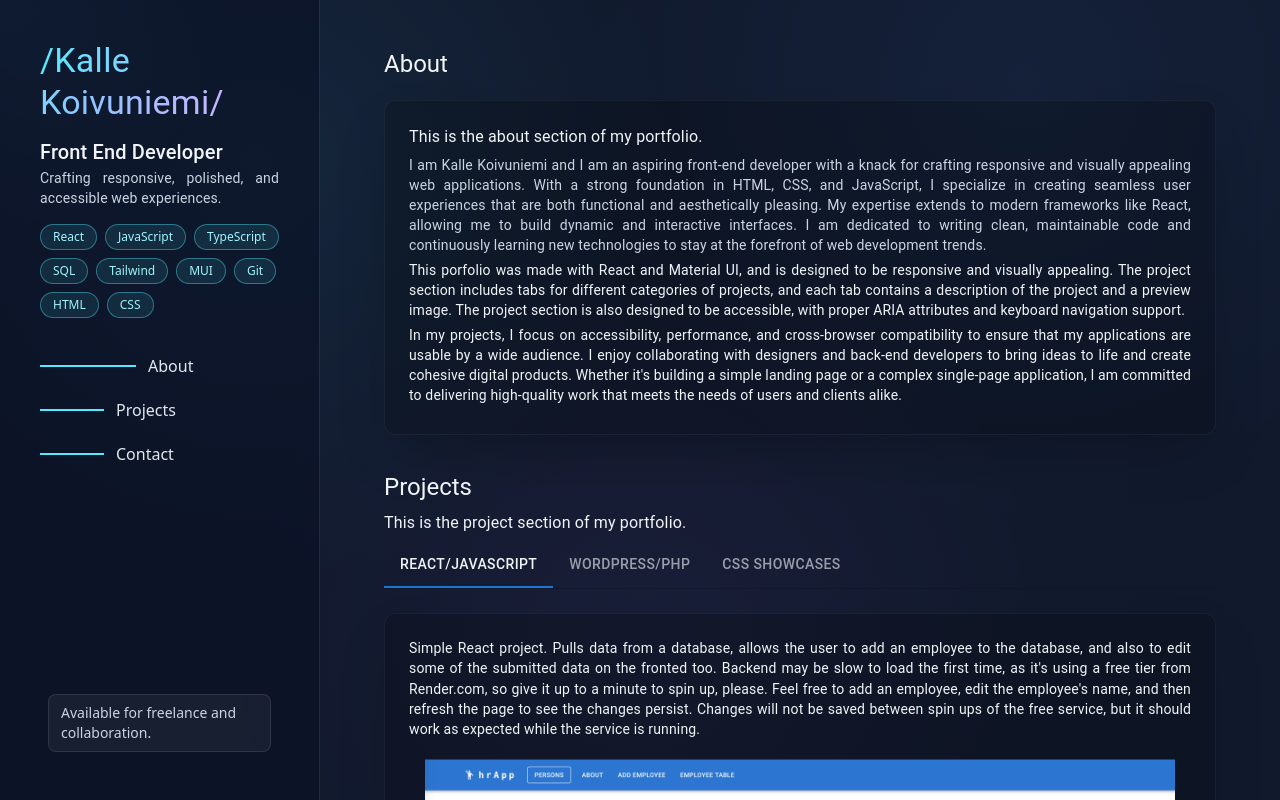
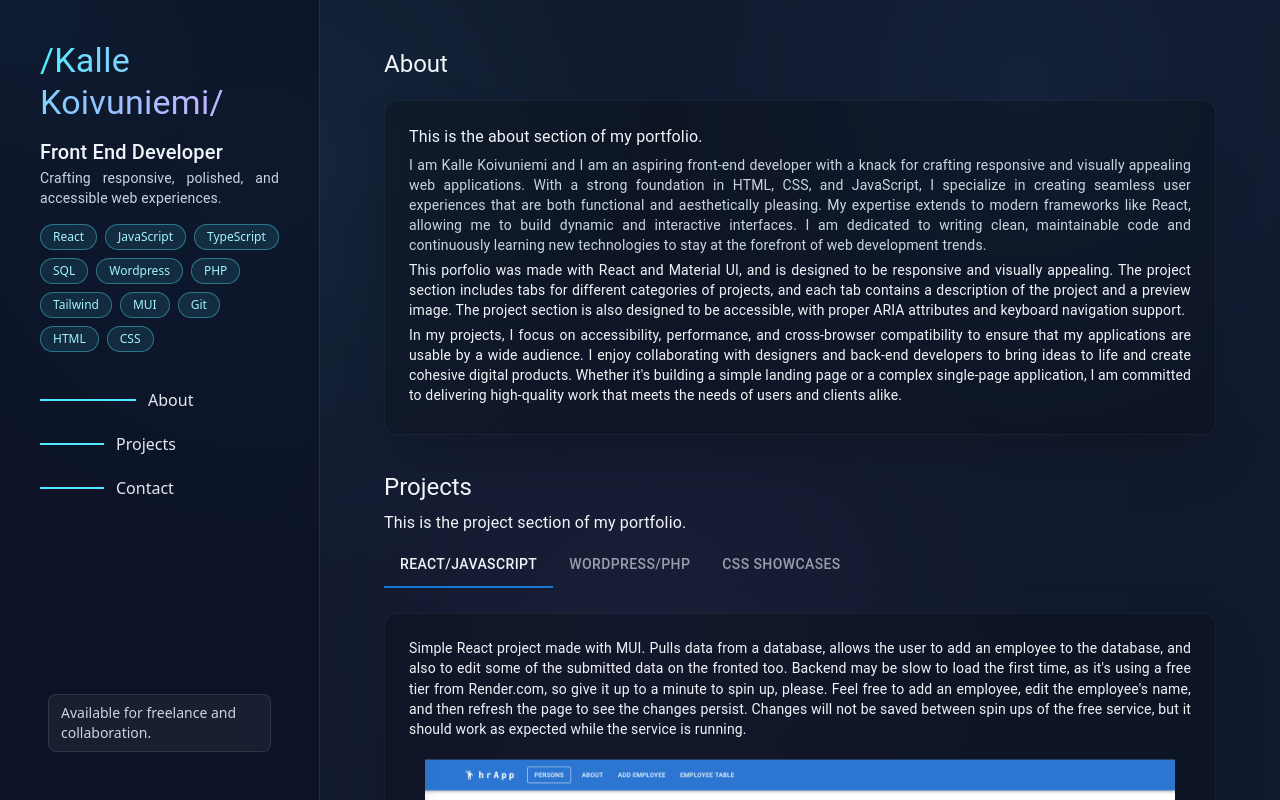
Before and after one commit to kmk9000/portfolio.v2, a React (Vite) app: page / in a window 1280 px wide. Built offline with nearby package versions, Linux system fonts and the light colour scheme.

Commit message:
header skills link to tab directly

```diff
--- a/src/components/Header.jsx
+++ b/src/components/Header.jsx
@@ -33,12 +33,23 @@ export default function Header({ activeSection, setActiveSection }) {
     "JavaScript",
     "TypeScript",
     "SQL",
+    "Wordpress",
+    "PHP",
     "Tailwind",
     "MUI",
     "Git",
     "HTML",
     "CSS",
   ];
+  const skillTargetByName = {
+    React: "#projects-react",
+    JavaScript: "#projects-react",
+    MUI: "#projects-react",
+    Wordpress: "#projects-wordpress",
+    PHP: "#projects-wordpress",
+    HTML: "#projects-css",
+    CSS: "#projects-css",
+  };
   const navLinkClass =
     "group flex items-center gap-3 text-slate-200 transition-colors duration-300 hover:text-cyan-300";
   const navLineClass =
@@ -77,12 +88,14 @@ export default function Header({ activeSection, setActiveSection }) {
         />
         <div className="mt-4 flex max-w-sm flex-wrap gap-2">
           {skills.map((skill) => (
-            <span
+            <a
               key={skill}
-              className="rounded-full border border-cyan-300/40 bg-cyan-300/10 px-3 py-1 text-xs font-medium text-cyan-200"
+              href={skillTargetByName[skill] || "#projects"}
+              onClick={() => handleClick("projects")}
+              className="rounded-full border border-cyan-300/40 bg-cyan-300/10 px-3 py-1 text-xs font-medium text-cyan-200 transition-colors duration-200 hover:bg-cyan-300/20"
             >
               {skill}
-            </span>
+            </a>
           ))}
         </div>
         <Box
--- a/src/components/Projects.jsx
+++ b/src/components/Projects.jsx
@@ -2,7 +2,7 @@ import Box from "@mui/material/Box";
 import Tab from "@mui/material/Tab";
 import Tabs from "@mui/material/Tabs";
 import Typography from "@mui/material/Typography";
-import { useState } from "react";
+import { useEffect, useState } from "react";
 import PropTypes from "prop-types";
 import hrPreview from "../assets/hrapp-preview.png";
 import abcsMediaPreview from "../assets/abcs-media-preview.png";
@@ -12,8 +12,40 @@ import PortfolioCard from "./PortfolioCard";
 export default function Projects() {
   const [value, setValue] = useState(0);
 
+  useEffect(() => {
+    const syncTabFromHash = () => {
+      const hash = window.location.hash.toLowerCase();
+      if (hash === "#projects-wordpress") {
+        setValue(1);
+        return;
+      }
+      if (hash === "#projects-css") {
+        setValue(2);
+        return;
+      }
+      if (hash === "#projects" || hash === "#projects-react") {
+        setValue(0);
+      }
+    };
+
+    syncTabFromHash();
+    window.addEventListener("hashchange", syncTabFromHash);
+    return () => {
+      window.removeEventListener("hashchange", syncTabFromHash);
+    };
+  }, []);
+
   const handleChange = (event, newValue) => {
     setValue(newValue);
+    const hashByTabIndex = {
+      0: "#projects-react",
+      1: "#projects-wordpress",
+      2: "#projects-css",
+    };
+    const nextHash = hashByTabIndex[newValue] || "#projects-react";
+    if (window.location.hash !== nextHash) {
+      window.location.hash = nextHash;
+    }
   };
 
   function CustomTabPanel(props) {
@@ -65,18 +97,18 @@ export default function Projects() {
             <Tab label="CSS Showcases" disableRipple {...a11yProps(2)} />
           </Tabs>
         </Box>
-        <CustomTabPanel value={value} index={0}>
+        <CustomTabPanel value={value} index={0} id="projects-react">
           <PortfolioCard>
             <Typography variant="body2" gutterBottom>
-              Simple React project. Pulls data from a database, allows the user
-              to add an employee to the database, and also to edit some of the
-              submitted data on the fronted too. Backend may be slow to load the
-              first time, as it's using a free tier from Render.com, so give it
-              up to a minute to spin up, please. Feel free to add an employee,
-              edit the employee's name, and then refresh the page to see the
-              changes persist. Changes will not be saved between spin ups of the
-              free service, but it should work as expected while the service is
-              running.
+              Simple React project made with MUI. Pulls data from a database,
+              allows the user to add an employee to the database, and also to
+              edit some of the submitted data on the fronted too. Backend may be
+              slow to load the first time, as it's using a free tier from
+              Render.com, so give it up to a minute to spin up, please. Feel
+              free to add an employee, edit the employee's name, and then
+              refresh the page to see the changes persist. Changes will not be
+              saved between spin ups of the free service, but it should work as
+              expected while the service is running.
             </Typography>
             <Typography variant="body2" gutterBottom>
               <a
@@ -109,7 +141,7 @@ export default function Projects() {
             </Typography>
           </PortfolioCard>
         </CustomTabPanel>
-        <CustomTabPanel value={value} index={1}>
+        <CustomTabPanel value={value} index={1} id="projects-wordpress">
           <PortfolioCard>
             <Typography variant="body2" gutterBottom>
               Practice project for recreating a WordPress site with a custom
@@ -140,7 +172,7 @@ export default function Projects() {
             </Typography>
           </PortfolioCard>
         </CustomTabPanel>
-        <CustomTabPanel value={value} index={2}>
+        <CustomTabPanel value={value} index={2} id="projects-css">
           <PortfolioCard>
             <Typography variant="body2" gutterBottom>
               CSS showcase work focused on layout, typography, and spacing.
```
